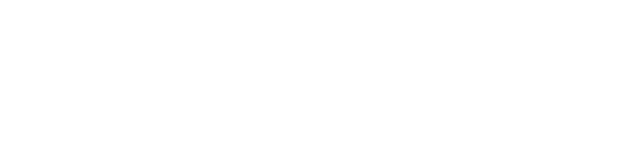
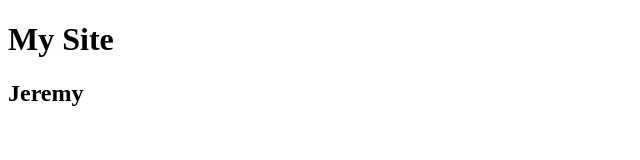
Before and after one commit to chuqbot/html-assessment, a plain HTML site: page index.html in a window 1280 px wide. Shown: the whole page, without its empty margins (0-640 px from the left). Drawn offline with Linux system fonts and the light colour scheme.

Commit message:
Added html

```diff
--- a/index.html
+++ b/index.html
@@ -1 +1,3 @@
 <!DOCTYPE html>
+<h1>My Site</h1>
+<h2>Jeremy</h2>
```
